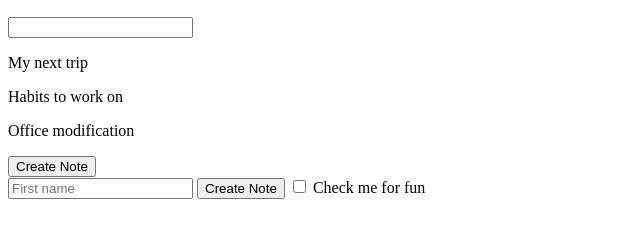
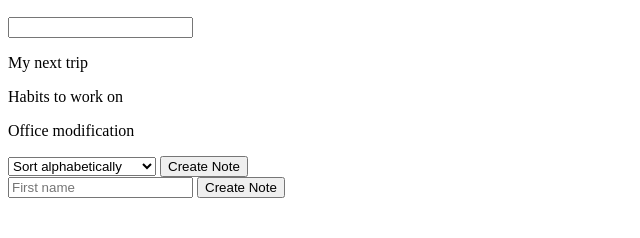
Before and after one commit to hawarren/js-bootcamp, a plain HTML site: page notes-app/index.html in a window 1280 px wide. Shown: the part 110-348 px from the top of the page, without its empty margins (0-640 px from the left). Drawn offline with Linux system fonts and the light colour scheme.

Commit message:
60 Dropdown (notes app)

```diff
--- a/notes-app/index.html
+++ b/notes-app/index.html
@@ -11,11 +11,15 @@
     </h2>
     <input id="search-text" />
     <div id="notes"></div>
+    <select id="sortStyle">
+      <option value="alphabetSort">Sort alphabetically</option>
+      <option value="mostRecent">Recent items first</option>
+      <option value="completedFirst">Completed items first</option>
+    </select>
     <button id="create-note">Create Note</button>
     <form id="name-form">
       <input type="text" placeholder="First name" name="inputTitle" />
       <button>Create Note</button>
-      <input type="checkbox" id='checkMe'> Check me for fun
     </form>
 
 
--- a/notes-app/notes-app.js
+++ b/notes-app/notes-app.js
@@ -49,6 +49,7 @@ document.querySelector('#name-form').addEventListener('submit', function(e){
     console.log(e.target.elements.inputTitle.value) //
     e.target.elements.firstName.value = ''
 })
-document.querySelector('#checkMe').addEventListener('change', function(e){
-console.log(e.target.checked);
+
+document.querySelector('#sortStyle').addEventListener('change', function(e){
+    console.log(e.target.value) //print the selected item in dropdown
 })
```
